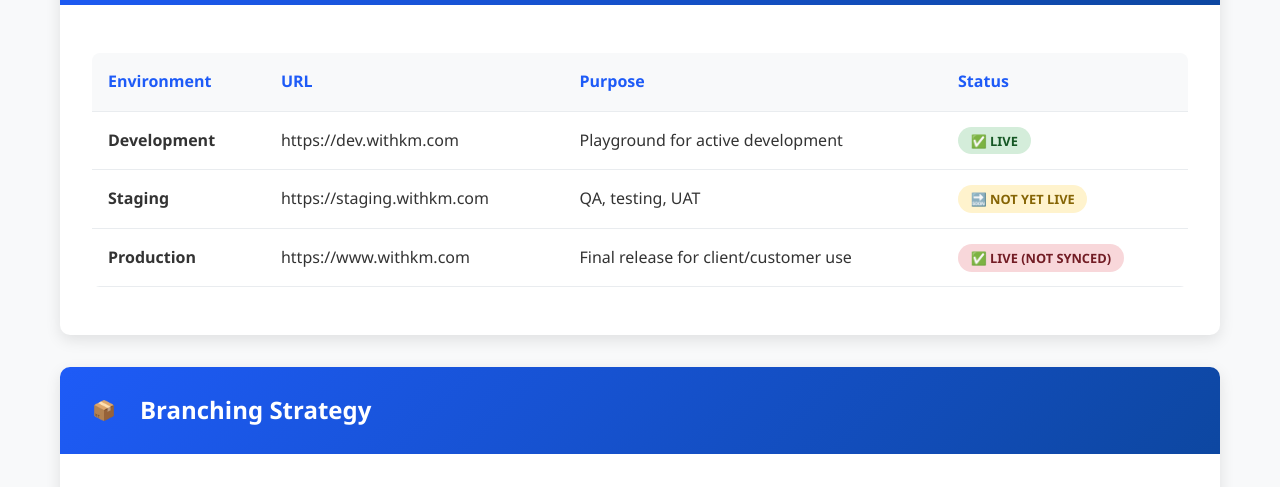
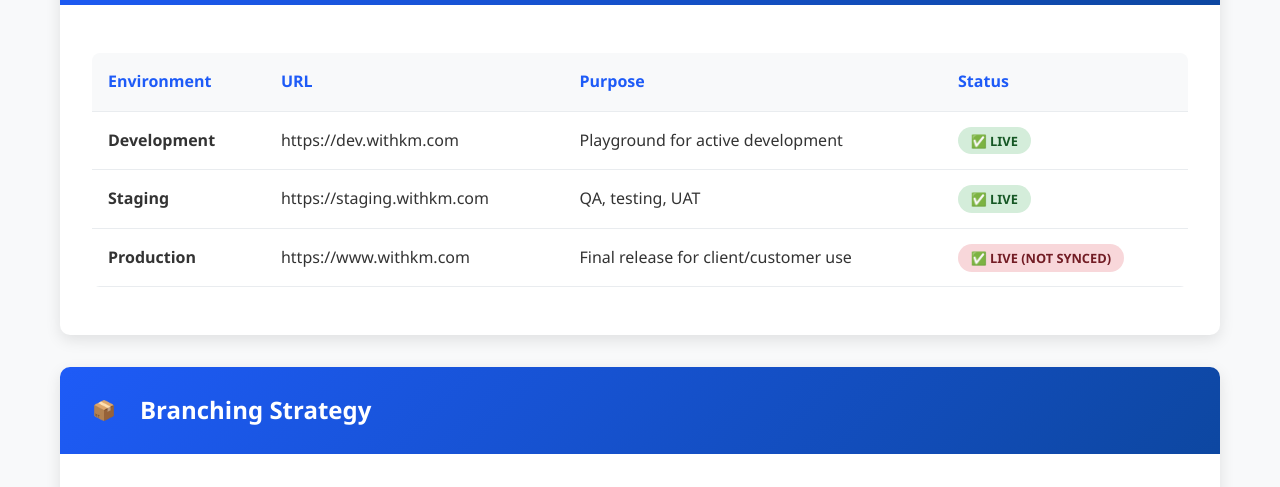
Before and after one commit to withkm/www-DevGuides, a plain HTML site: page index.html in a window 1280 px wide. Shown: the part 313-800 px from the top of the page. Drawn offline with Linux system fonts and the light colour scheme.

Commit message:
Update index.html

```diff
--- a/index.html
+++ b/index.html
@@ -428,7 +428,7 @@
                                     <td><strong>Staging</strong></td>
                                     <td>https://staging.withkm.com</td>
                                     <td>QA, testing, UAT</td>
-                                    <td><span class="status-badge status-pending">🔜 NOT YET LIVE</span></td>
+                                    <td><span class="status-badge status-live">✅ LIVE</span></td>
                                 </tr>
                                 <tr>
                                     <td><strong>Production</strong></td>
```
